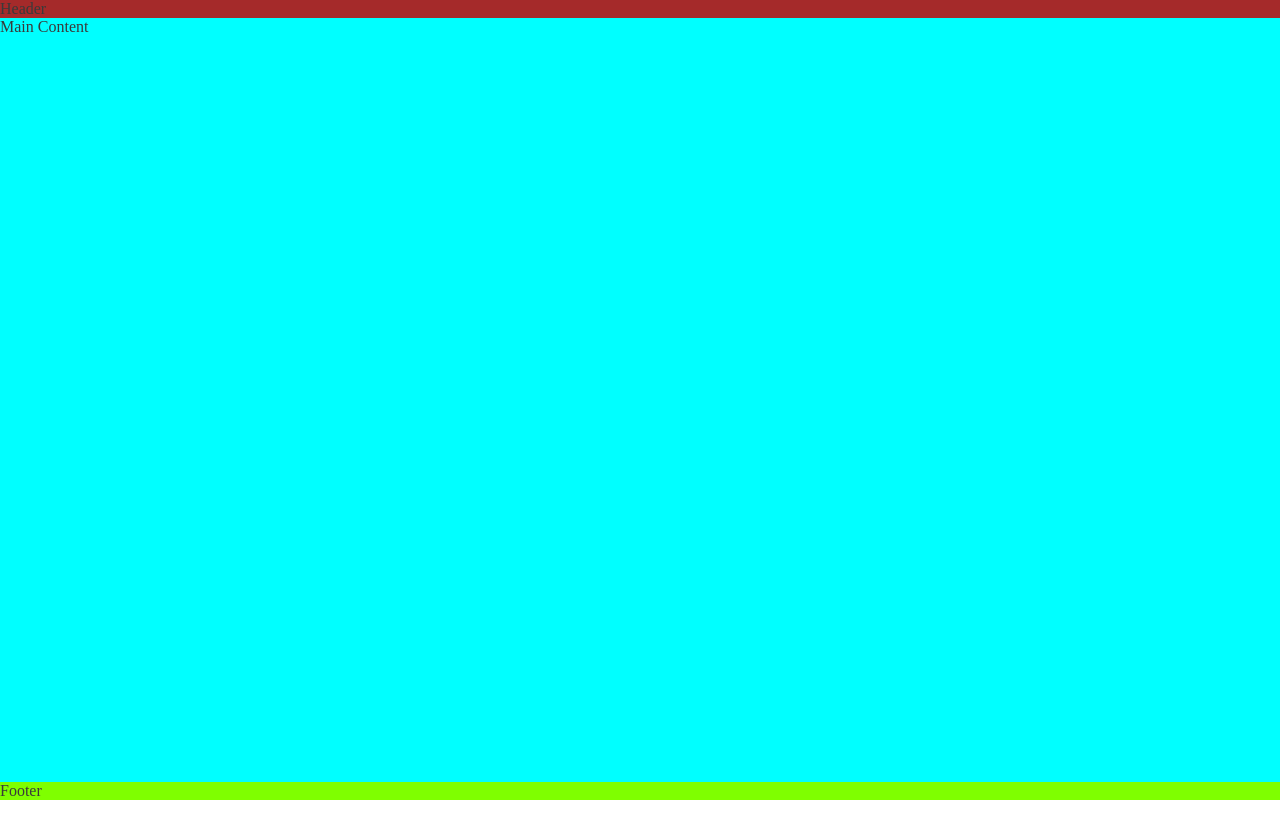
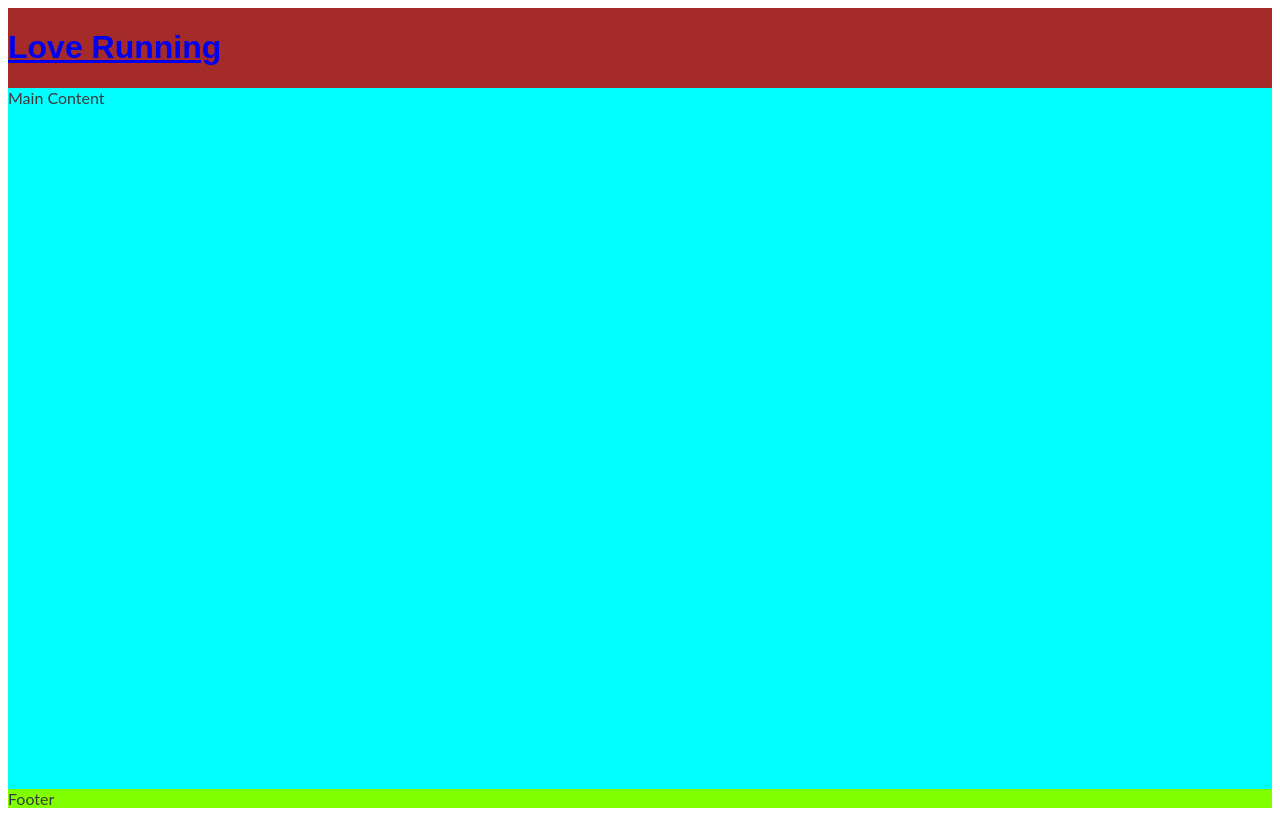
Before and after one commit to James-Burch/Love-Running, a plain HTML site: page index.html in a window 1280 px wide. Drawn offline with Linux system fonts and the light colour scheme.

Commit message:
added font family lato and oswald to header and h1 elements

```diff
--- a/assets/favicon-zip/css/style.css
+++ b/assets/favicon-zip/css/style.css
@@ -1,6 +1,9 @@
+/* google fonts import */
+@import url('https://fonts.googleapis.com/css2?family=Lato:ital,wght@0,100;0,300;0,400;0,700;0,900;1,100;1,300;1,400;1,700;1,900&display=swap')
 /* Asterisk wildcard selector to override default style added by the browser */
+
 * {
-margin:0;
+    margin:0;
 padding:0;
 box-sizing: border-box;
 }
@@ -11,11 +14,15 @@ body {
     flex-direction:column;
     /* generic project styles */
     color: #3a3a3a;
+    font-family:'Lato', sans-serif;
 }
 
 /* header */
 header {
     background-color:brown;
+}
+h1 {
+    font-family:'Oswald', sans-serif;
 }
 /* main content */
 main {
--- a/index.html
+++ b/index.html
@@ -5,7 +5,8 @@
     <meta charset="UTF-8">
     <meta name="viewport" content="width=device-width, initial-scale=1.0">
     <!-- Meta tags for search engines -->
-    <meta name="description" content="Love running, Club for runners in Dublin, Ireland. Urban running, trail running. Dublin docklands and Phoenix park">
+    <meta name="description"
+        content="Love running, Club for runners in Dublin, Ireland. Urban running, trail running. Dublin docklands and Phoenix park">
     <meta name="keywords" content="love running, run, running club, runners, Ireland, Dublin, sport, exercise">
     <!-- Title -->
     <title>Love Running</title>
@@ -17,12 +18,16 @@
 </head>
 
 <body>
-<!-- Header -->
-<header>Header</header>
-<!-- Main Content -->
-<main>Main Content</main>
-<!-- Footer -->
-<footer>Footer</footer>
+    <!-- Header -->
+    <header>
+        <a href="index.html">
+            <h1 id="logo">Love Running</h1>
+        </a>
+    </header>
+    <!-- Main Content -->
+    <main>Main Content</main>
+    <!-- Footer -->
+    <footer>Footer</footer>
 </body>
 
 </html>
```
